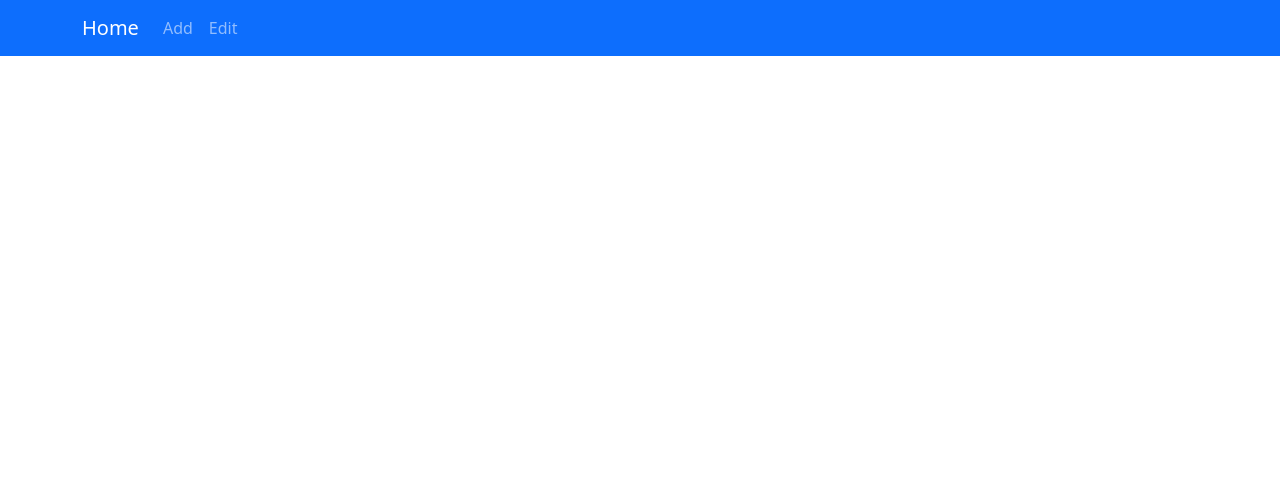
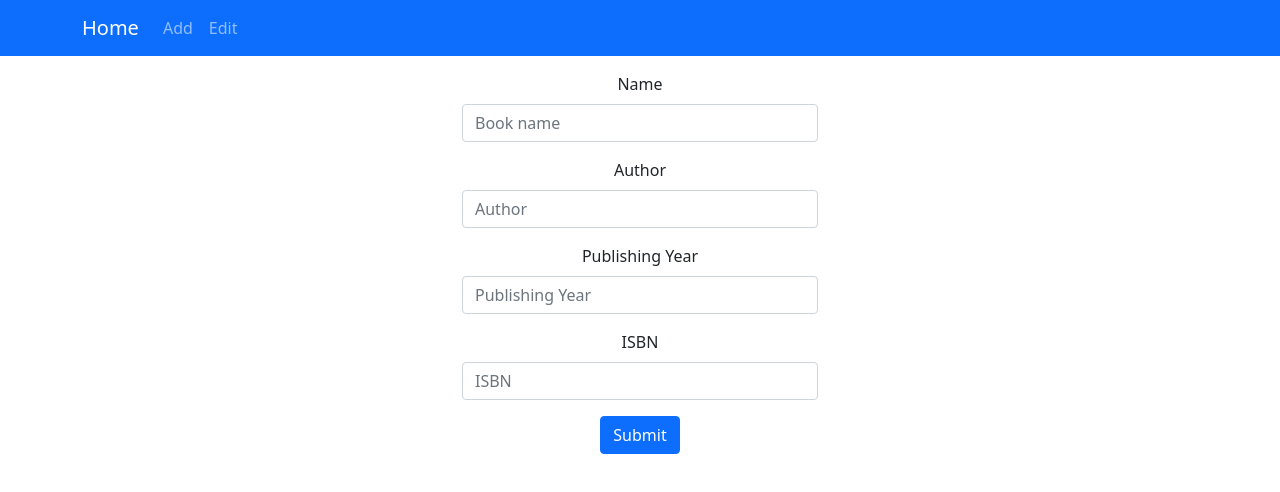
Before and after one commit to Rafael-Lopez/assignment-fullstack, a React (Create React App) app in the folder books-frontend/: page /new in a window 1280 px wide. Before the commit this address had no page. Shown: the top 492 px of the page. Built offline with nearby package versions, Linux system fonts and the light colour scheme.

Commit message:
Add EditBook page to add or edit books

```diff
--- a/books-frontend/src/App.js
+++ b/books-frontend/src/App.js
@@ -2,6 +2,7 @@ import { Routes, Route } from "react-router-dom";
 import './App.css';
 
 import Navigation from "./components/Navigation/Navigation";
+import EditBook from "./pages/EditBook/EditBook";
 import Home from "./pages/Home/Home";
 
 function App() {
@@ -10,6 +11,7 @@ function App() {
       <Navigation/>
       <Routes>
         <Route path="/" element={<Home/>} />
+        <Route path="/new" element={<EditBook/>} />
       </Routes>
     </div>
   );
--- a/books-frontend/src/components/Navigation/Navigation.js
+++ b/books-frontend/src/components/Navigation/Navigation.js
@@ -9,7 +9,7 @@ const Navigation = () => {
             <Container>
                 <Navbar.Brand as={Link} to='/'>Home</Navbar.Brand>
                 <Nav className="me-auto">
-                    <Nav.Link as={Link} to='/'>Add</Nav.Link>
+                    <Nav.Link as={Link} to='/new'>Add</Nav.Link>
                     <Nav.Link as={Link} to='/'>Edit</Nav.Link>
                 </Nav>
             </Container>
--- /dev/null
+++ b/books-frontend/src/pages/EditBook/EditBook.js
@@ -0,0 +1,53 @@
+import Button from 'react-bootstrap/Button';
+import Form from 'react-bootstrap/Form';
+import Container from 'react-bootstrap/Container';
+import Row from 'react-bootstrap/Row';
+import Col from 'react-bootstrap/Col';
+
+const EditBook = ( {book} ) => {
+    const onFormSubmit = e => {
+        e.preventDefault();
+
+        const name = e.target.elements.name.value;
+        const author = e.target.elements.author.value;
+        const publishingYear = e.target.elements.publishingYear.value;
+        const isbn = e.target.elements.isbn.value;
+
+        console.log(name, author, publishingYear, isbn);
+        console.log(book);
+    }
+
+    return (
+        <Container>
+            <Row>
+                <Col></Col>
+                <Col>
+                    <Form onSubmit={onFormSubmit}>
+                        <Form.Group className="mb-3" controlId="name">
+                            <Form.Label>Name</Form.Label>
+                            <Form.Control type="text" placeholder="Book name" />
+                        </Form.Group>
+                        <Form.Group className="mb-3" controlId="author">
+                            <Form.Label>Author</Form.Label>
+                            <Form.Control type="text" placeholder="Author" />
+                        </Form.Group>
+                        <Form.Group className="mb-3" controlId="publishingYear">
+                            <Form.Label>Publishing Year</Form.Label>
+                            <Form.Control type="text" placeholder="Publishing Year" />
+                        </Form.Group>
+                        <Form.Group className="mb-3" controlId="isbn">
+                            <Form.Label>ISBN</Form.Label>
+                            <Form.Control type="text" placeholder="ISBN" />
+                        </Form.Group>
+                        <Button variant="primary" type="submit">
+                            Submit
+                        </Button>
+                    </Form>
+                </Col>
+                <Col></Col>
+            </Row>
+        </Container>
+    );
+};
+
+export default EditBook;
```
